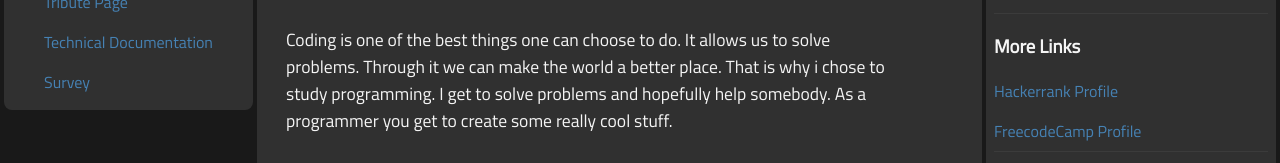
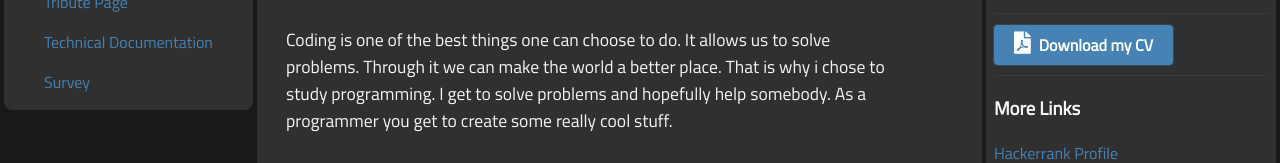
Before and after one commit to code367/code367.github.io, a plain HTML site: page index.html in a window 1280 px wide. Shown: the part 789-952 px from the top of the page. Drawn offline with Linux system fonts and the light colour scheme.

Commit message:
Added CV download link

```diff
--- a/css/main.css
+++ b/css/main.css
@@ -940,7 +940,7 @@ xnav ul {
     background-image: url(../images/pic7.jpg);
 }
 
-.extras-card:nth-child(2)>p{
+.extras-card:nth-child(2)>p {
     background-color: rgba(0, 0, 0, 0.7);
     margin: 0px;
     padding: 40px;
@@ -1166,6 +1166,23 @@ a:hover {
     top: 50%;
     left: 50%;
     transform: translate(-50%, -50%);
+}
+
+.cv-download {
+    padding: 18px 0px;
+}
+
+.cv-download>div>a {
+    display: flex;
+    align-content: center;
+    align-items: center;
+    display: inline;
+    padding: 8px 20px;
+    color: white;
+    background-color: steelblue;
+    display: inline;
+    border-radius: 4px;
+    box-shadow: 0px 0px 2px steelblue;
 }
 
 @media only screen and (max-width: 600px) {
@@ -1285,7 +1302,6 @@ a:hover {
         padding: 6px 20px;
         font-size: 1.0rem;
     }
-
     * {
         word-wrap: break-word;
         min-width: 0px;
--- a/index.html
+++ b/index.html
@@ -247,6 +247,12 @@
                             <p class="extras-card-title">tsmodisaotsile@gmail.com</p>
 
                             <hr />
+                            <div class="extras-card-title cv-download">
+                                <div><a href="docs/CV-THABANG.pdf" download><i class="fas fa-file-pdf"></i>Download my
+                                        CV</a></div>
+                            </div>
+
+                            <hr />
                             <h3> More Links</h3>
                             <div class="cool-links">
                                 <p><a href="https://www.hackerrank.com/tsmodisaotsile" target="_blank">Hackerrank
@@ -266,12 +272,24 @@
                                 <div class="extras-card">
                                     <h3 class="gray-text"> Skills Overview </h3>
                                     <div class="tools-list">
-                                        <div><i class="fab fa-html5"></i><div>HTML</div></div>
-                                        <div><i class="fab fa-js"></i><div>JAVASCRIPT</div></div>
-                                        <div><i class="fab fa-css3"></i><div>CSS</div></div>
-                                        <div><i class="fab fa-java"></i><div>JAVA</div></div>
-                                        <div><i class="fab fa-python"></i><div>PYTHON</div></div>
-                                        <div><i class="fab fa-react"></i><div>REACT</div></div>
+                                        <div><i class="fab fa-html5"></i>
+                                            <div>HTML</div>
+                                        </div>
+                                        <div><i class="fab fa-js"></i>
+                                            <div>JAVASCRIPT</div>
+                                        </div>
+                                        <div><i class="fab fa-css3"></i>
+                                            <div>CSS</div>
+                                        </div>
+                                        <div><i class="fab fa-java"></i>
+                                            <div>JAVA</div>
+                                        </div>
+                                        <div><i class="fab fa-python"></i>
+                                            <div>PYTHON</div>
+                                        </div>
+                                        <div><i class="fab fa-react"></i>
+                                            <div>REACT</div>
+                                        </div>
                                     </div>
                                 </div>
                                 <div class="extras-card">
```
Also changed, not shown: 1 other file. Lines whose indentation alone changed are shown as unchanged.
